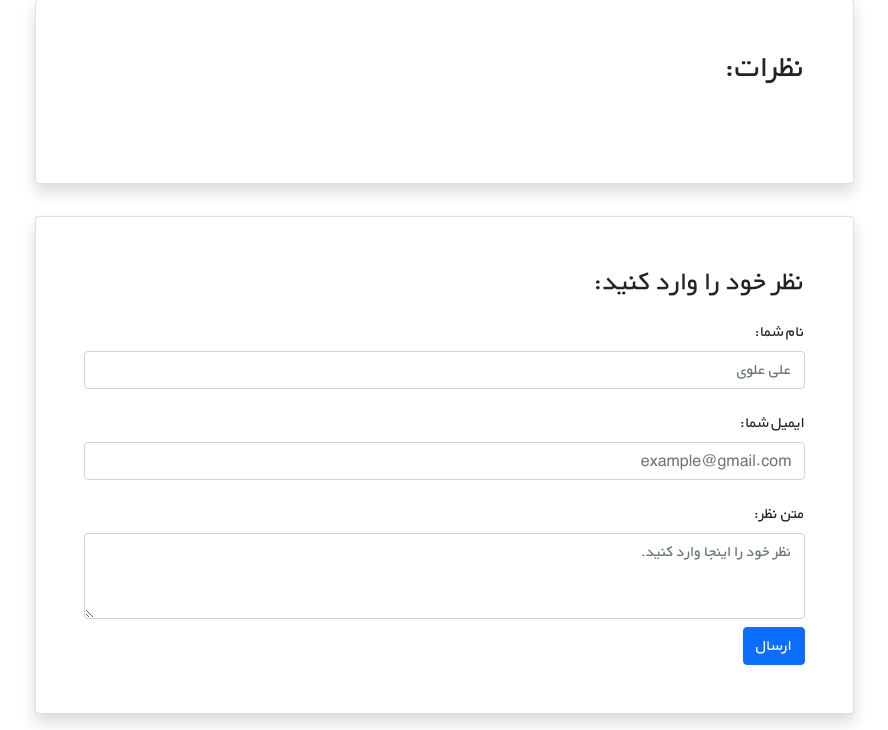
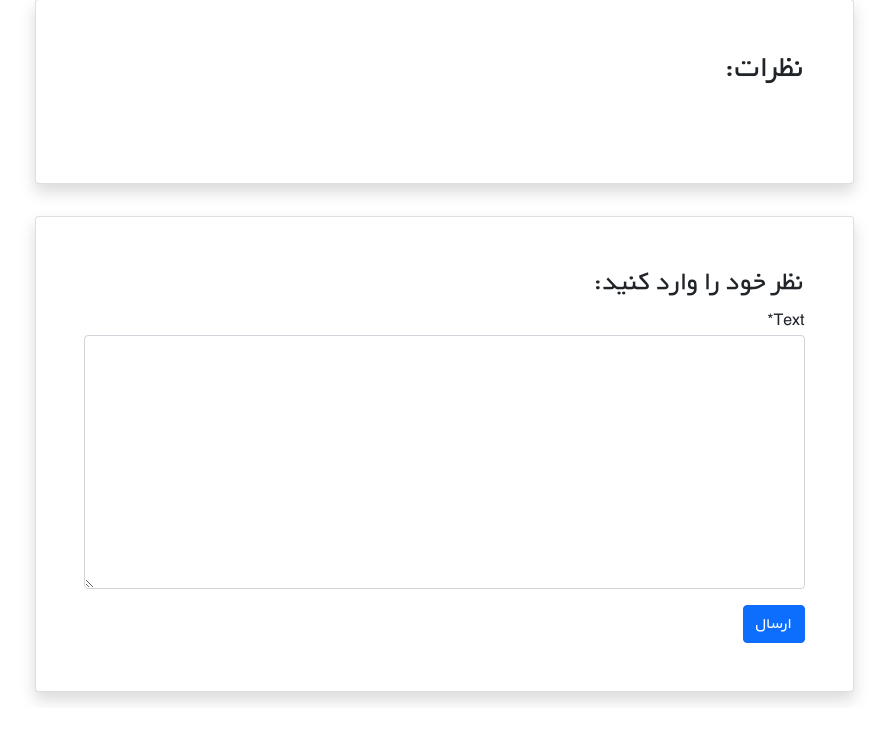
Before and after one commit to sina-rastgouyan/django_course_bookstore_project, a Django app: template books/templates/books/book_detail.html in a window 1280 px wide. Shown: the part 451-1181 px from the top of the page, without its empty margins (196-1084 px from the left). After the commit the page ends 1154 px from the top, so only its background shows below. Run offline with Django 4.2, Linux system fonts and the light colour scheme; the template is opened without the code that fills it: values that come from a table or form of the project are taken from there, others are empty; some libraries are stand-ins or nearby versions.

Commit message:
Send Comment Form Implemented And Functionality Impelemented too.

```diff
--- a/books/forms.py
+++ b/books/forms.py
@@ -1,8 +1,13 @@
 from django.forms import ModelForm
 
-from .models import Book
+from .models import Book, Comment
 
 class BookForm(ModelForm):
     class Meta:
         model = Book
         fields = ['title', 'description', 'author', 'price', 'cover']
+
+class CommentForm(ModelForm):
+    class Meta:
+        model = Comment
+        fields = ['text']
--- a/books/templates/books/book_detail.html
+++ b/books/templates/books/book_detail.html
@@ -1,5 +1,7 @@
 {% extends '_base.html' %}
 {% load static %}
+
+{% load crispy_forms_tags %}
 
 {% block page_title %}جزئیات کتاب {{book.title}}{% endblock %}
 {% block content %}
@@ -54,20 +56,9 @@
                     <div class="card shadow my-3 p-5 w-sm-75 w-100">
                         <h3>نظر خود را وارد کنید:</h3>
                         <form method="POST">
-                            <div class="form-group py-2">
-                                <label class="py-1" for="author_name">نام شما:</label>
-                                <input type="text" class="form-control" placeholder="علی علوی" name="author_name">
-                            </div>
-                            <div class="form-group py-2">
-                                <label class="py-1" for="email">ایمیل شما:</label>
-                                <input type="email" class="form-control" placeholder="example@gmail.com" name="email">
-                            </div>
-                            <div class="form-group py-2">
-                                <label class="py-1" for="comment_text">متن نظر:</label>
-                                <textarea class="form-control" name="text" rows="3"
-                                        placeholder="نظر خود را اینجا وارد کنید."></textarea>
-                            </div>
-                            <button type="submit" class="btn btn-primary">ارسال</button>
+                            {% csrf_token %}
+                            {{comment_form|crispy}}
+                            <button type="submit" class="btn btn-primary mt-3">ارسال</button>
                         </form>
                     </div>
                 </div>
```
Also changed, not shown: books/views.py (+15 -2 lines).
